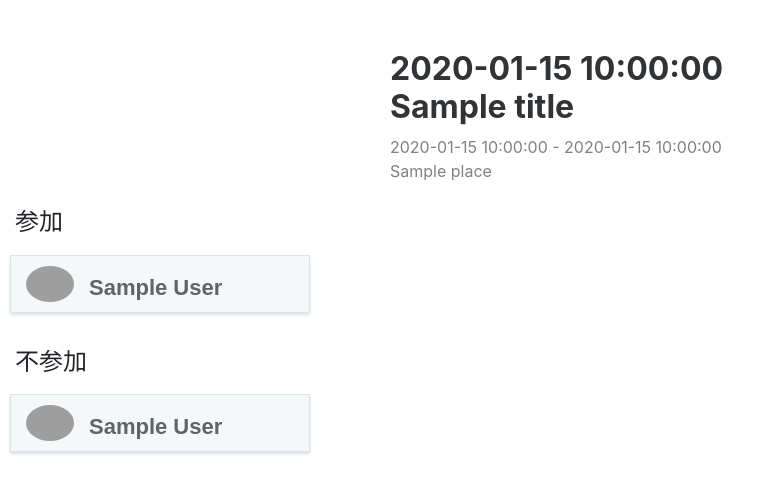
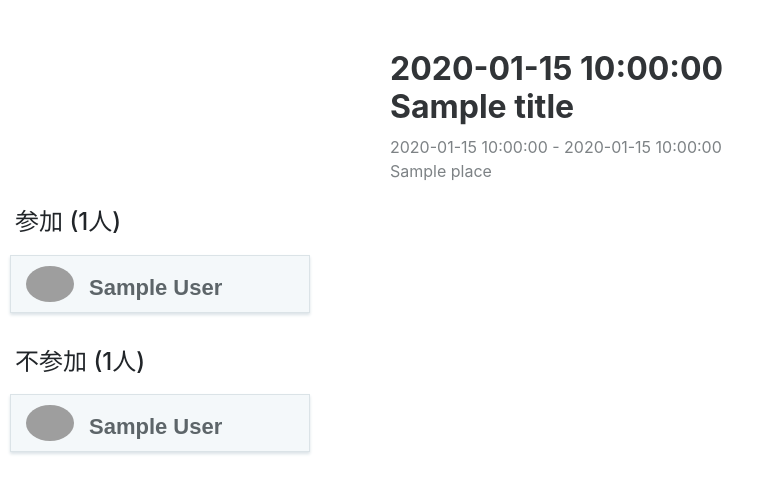
Before and after one commit to kozasa/spil, a PHP site: template slim/templates/event.phtml in a window 1280 px wide. Shown: the top 494 px of the page, without its empty margins (0-776 px from the left). Run offline with PHP 8.4, Linux system fonts and the light colour scheme; the template is opened without the code that fills it: most values are stand-ins (such as "Sample title", 1, 10 or a date in 2020); grey boxes are pictures that could not be loaded.

Commit message:
参加不参加の人数表示作成

```diff
--- a/slim/templates/event.phtml
+++ b/slim/templates/event.phtml
@@ -23,7 +23,7 @@
         </div>
     </div>
     <div style="margin-right:15px;margin-left:15px;margin-bottom:25px;">
-        <h4 style="font-family:inherit;">参加</h4>
+        <h4 style="font-family:inherit;">参加 (<?= htmlspecialchars(count($join_member)); ?>人)</h4>
         <div class="row user-list">
 
             <?php foreach ($join_member as $member): ?>
@@ -42,7 +42,7 @@
         </div>
     </div>
     <div style="margin-right:15px;margin-left:15px;">
-        <h4 style="font-family:inherit;">不参加</h4>
+        <h4 style="font-family:inherit;">不参加 (<?= htmlspecialchars(count($none_join_member)); ?>人)</h4>
         <div class="row user-list">
 
             <?php foreach ($none_join_member as $member): ?>
```
